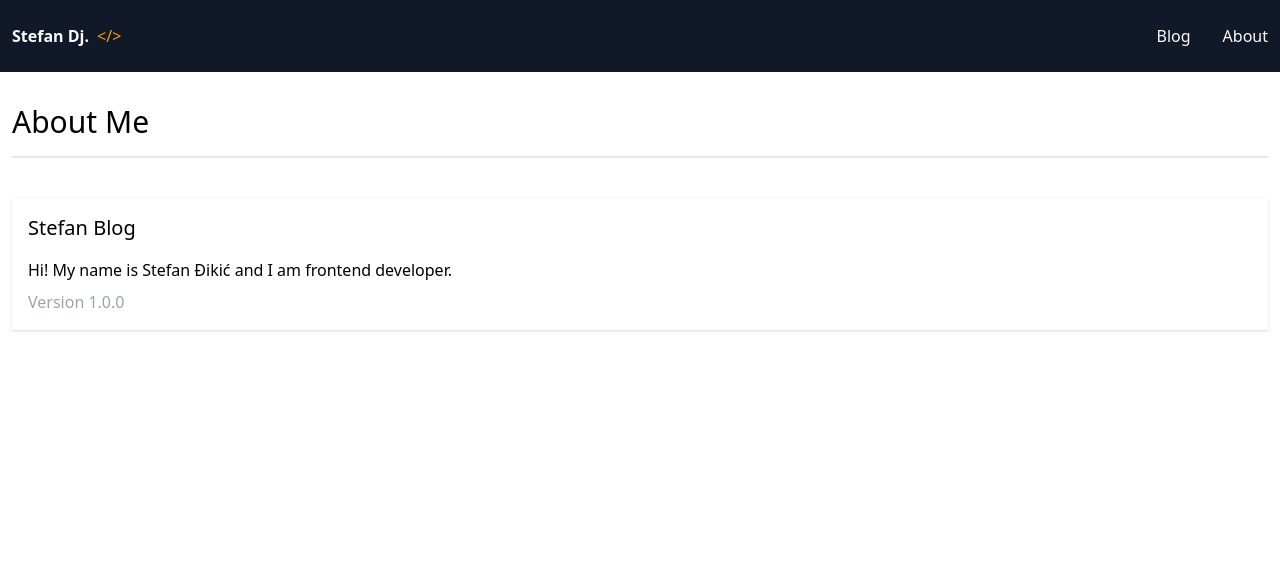
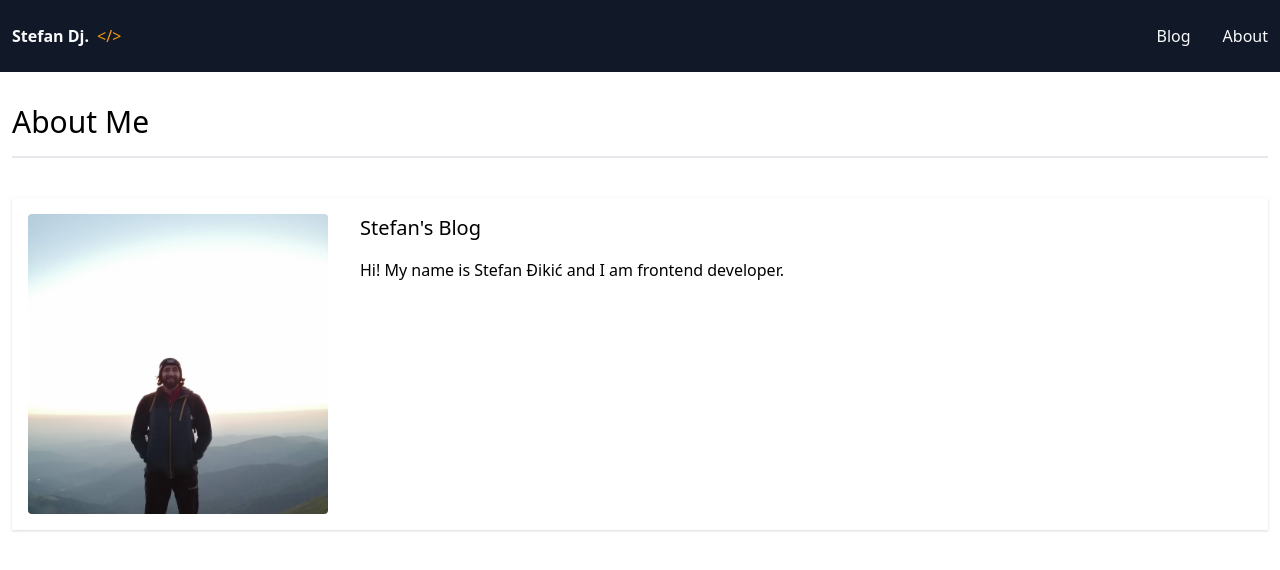
Before and after one commit to stefandjikic/blog-next-js, a Next.js app: page /about in a window 1280 px wide. Shown: the top 570 px of the page. Built offline with nearby package versions, Linux system fonts and the light colour scheme.

Commit message:
Updated about page

```diff
--- a/pages/about.js
+++ b/pages/about.js
@@ -1,17 +1,29 @@
-import React from 'react'
-import Layout from 'components/Layout'
+import Layout from "components/Layout";
+import Image from "next/image";
+// import myImage from '/images/stefan.jpg'
+import myImage from "../public/images/stefan.jpg";
 
 const AboutPage = () => {
   return (
     <Layout title="About author | Stefan Djikic">
       <h1 className="text-3xl border-b-2 pb-4">About Me</h1>
-      <div className="bg-white shadow border-rounded p-4 mt-10">
-        <h2 className="text-xl mb-4">Stefan Blog</h2>
-        <p className="mb-2">Hi! My name is Stefan Đikić and I am frontend developer.</p>
-        <p><span className="text-gray-400">Version 1.0.0</span></p>
+      <div className="bg-white shadow border-rounded p-4 mt-10 flex">
+        <Image
+          src={myImage}
+          alt="stefan"
+          width={300}
+          height={300}
+          className="rounded object-cover"
+        />
+        <div className="ml-8">
+          <h2 className="text-xl mb-4">Stefan&apos;s Blog</h2>
+          <p className="mb-2">
+            Hi! My name is Stefan Đikić and I am frontend developer.
+          </p>
+        </div>
       </div>
     </Layout>
-  )
-}
+  );
+};
 
 export default AboutPage;
```
